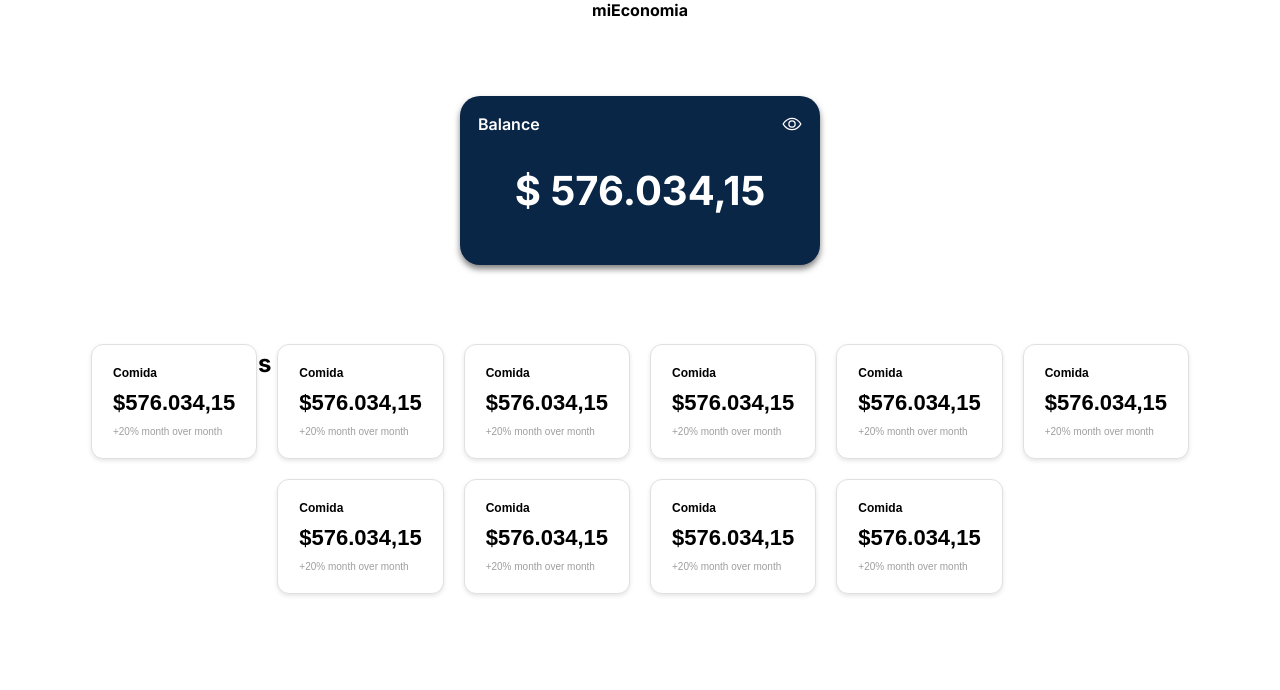
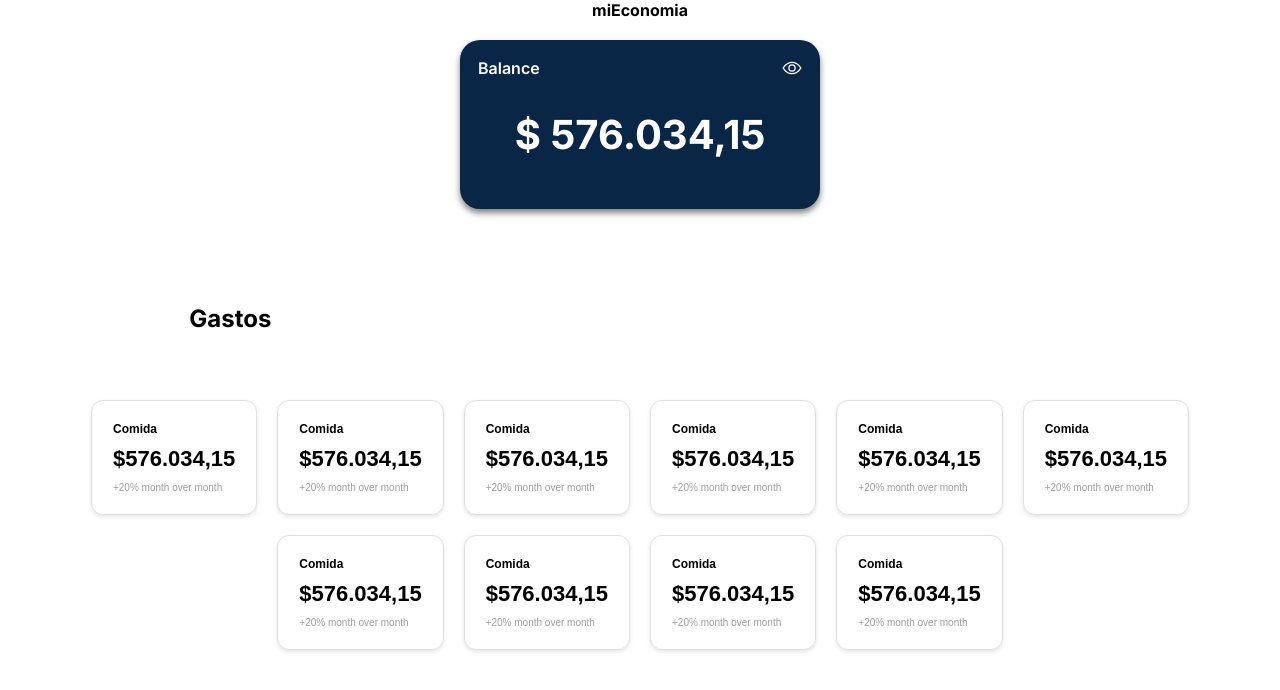
Before and after one commit to LucasCarde/miEconomia, a React (Vite) app: page / in a window 1280 px wide. Shown: the top 690 px of the page. Built offline with nearby package versions, Linux system fonts and the light colour scheme.

Commit message:
cambios esteticos

```diff
--- a/src/components/Balance/balance.css
+++ b/src/components/Balance/balance.css
@@ -7,7 +7,7 @@
     text-align: center; /* Centrar el texto */
     box-shadow: 0px 4px 6px rgba(0, 0, 0, 0.5); /* Sombra sutil */
     position: absolute; /* Para posicionar el icono */
-    top: 12%;
+    top: 5%;
     left: 50%;
     transform: translateX(-50%);
     font-family: "Inter", serif;
--- a/src/components/CategoriaContainer/categoriaContainer.css
+++ b/src/components/CategoriaContainer/categoriaContainer.css
@@ -1,6 +1,6 @@
 .sectionTitle{
     position: absolute;
-    top: 325px;
+    top: 35%;
     left: 18%;
     transform: translateX(-50%);
     text-align: center;
@@ -14,7 +14,7 @@
 
 .CategoriaContainer{
     position: absolute;
-    top: 43%;
+    top:50%;
     left: 0;
     display: flex; /* Usamos Flexbox */
     flex-wrap: wrap; /* Permitir que los elementos bajen a la siguiente fila si no caben */
```
